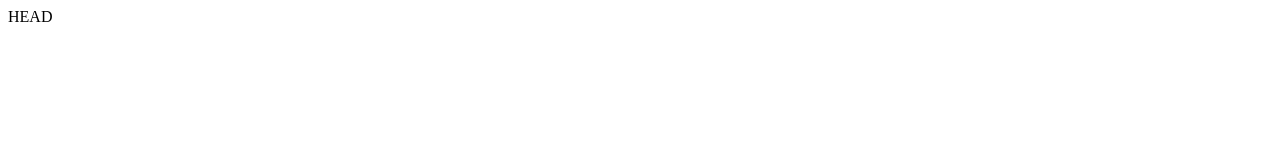
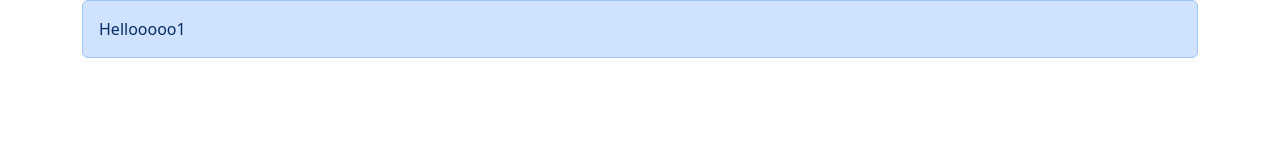
Before and after one commit to zzzapatin/Playground, a plain HTML site: page index.html in a window 1280 px wide. Drawn offline with nearby package versions, Linux system fonts and the light colour scheme.

Commit message:
YeaPerdonen

```diff
--- a/index.html
+++ b/index.html
@@ -1,9 +1,14 @@
 <html>
     <head>
-
+        <title>YeaPerdonenKameHameHa</title>
+        <link href="https://cdn.jsdelivr.net/npm/bootstrap@5.3.3/dist/css/bootstrap.min.css" rel="stylesheet" integrity="sha384-QWTKZyjpPEjISv5WaRU9OFeRpok6YctnYmDr5pNlyT2bRjXh0JMhjY6hW+ALEwIH" crossorigin="anonymous">
+        <script src="https://cdn.jsdelivr.net/npm/bootstrap@5.3.3/dist/js/bootstrap.bundle.min.js" integrity="sha384-YvpcrYf0tY3lHB60NNkmXc5s9fDVZLESaAA55NDzOxhy9GkcIdslK1eN7N6jIeHz" crossorigin="anonymous"></script>
     </head>
     <body>
-        <div>HEAD</div>
-
+        <div class="container">
+            <div class="alert alert-primary">
+                 Hellooooo1
+            </div>
+        </div>
     </body>
 </html>
```
